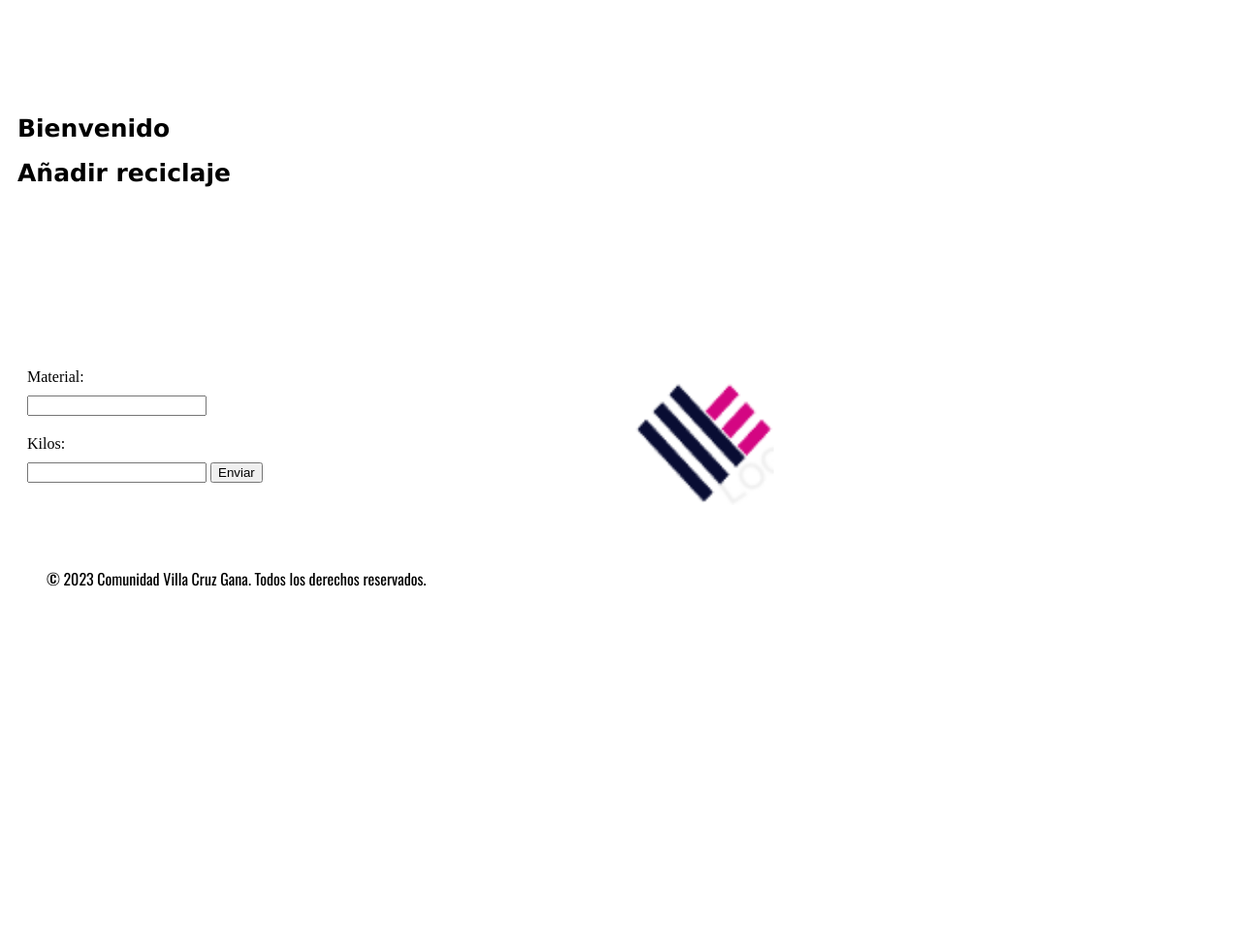
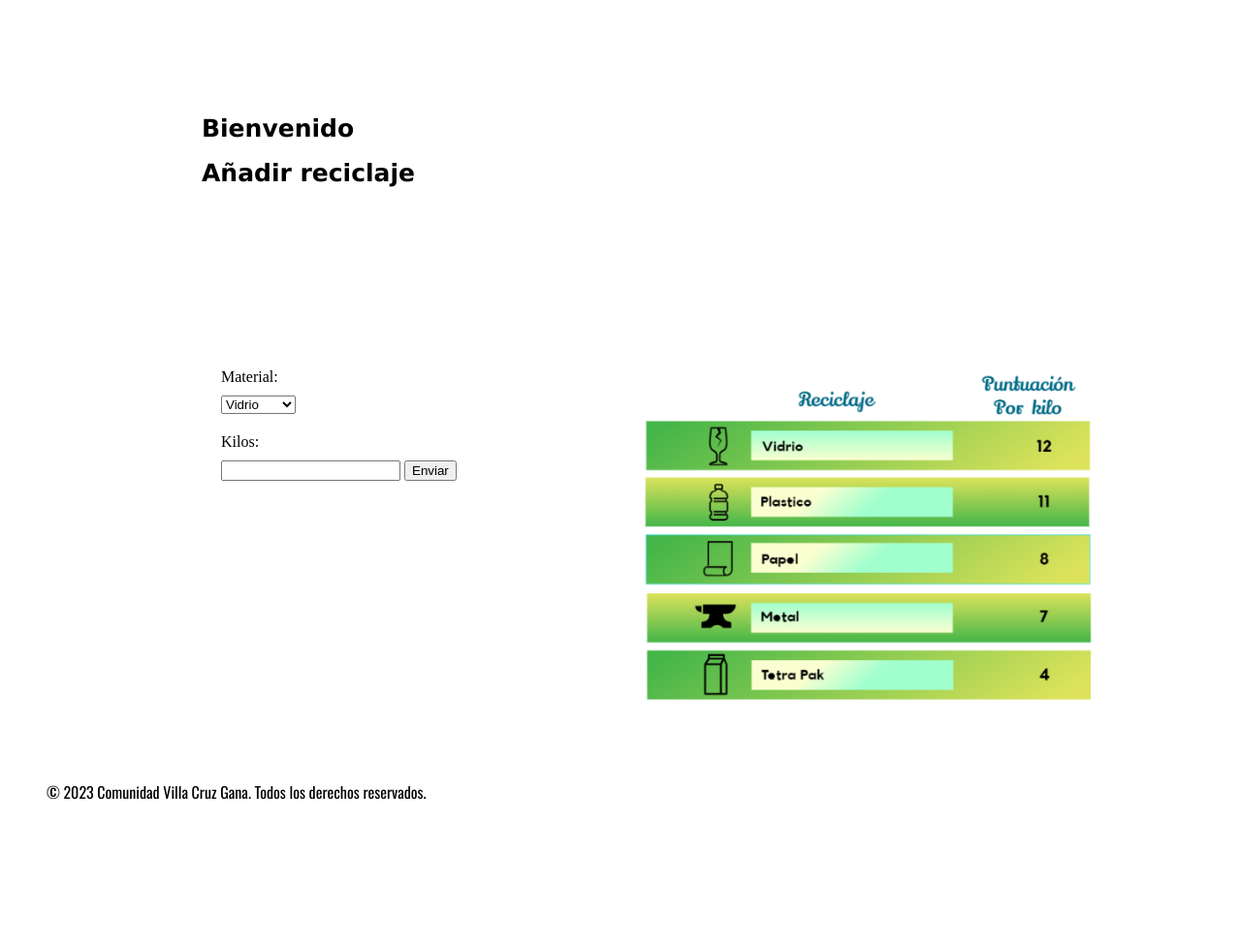
Before and after one commit to Nitratodesodio/miweb1, a Django app: template miweb1/miweb1/templates/login_success.html in a window 1280 px wide. Shown: the part 80-1059 px from the top of the page at 97% size. Before the commit the page ends 685 px from the top, so only its background shows below. Run offline with Django 4.2, Linux system fonts and the light colour scheme; the template is opened without the code that fills it, so the values that code supplies are empty.

Commit message:
Terminado

```diff
--- a/miweb1/miweb1/static/style.css
+++ b/miweb1/miweb1/static/style.css
@@ -147,11 +147,13 @@
 
   .fondosomos{
     width: 100%;
+    text-align: center;
   }
 
   .fondosomos h1{
    margin-top: 50px;
    height: auto;
+   text-align: center;
 
   }
   .fondosomos p{
@@ -168,7 +170,8 @@
   box-sizing: border-box;
  }
  .column img{
-  margin-left: 100px;
+  margin-left: 250px;
+  margin-bottom: 100px;
  }
 
  .content {
@@ -268,15 +271,33 @@
   font-family: Verdana, Geneva, sans-serif;
 }
 
+.contentfunciona{
+  margin-left: 150px;
+  margin-right: 150px;
+
+  }
+
+  .contentfunciona h3{
+    font-size: 35px;
+
+    }
+.contentfunciona p{
+    margin-left: 100px;
+    margin-right: 100px;
+
+  }
 .contentfunciona h1{
 font-size: 30px;
+
 }
 
 
 .contentfunciona img{
   width: 200px;
   height: auto;
+
 }
+
 .funciona{
   columns: 2;
 }
@@ -311,9 +332,13 @@
 }
 
 .usernot h1{
-
+margin-left: 200px;
   margin-top: 100px;
 }
+.h1reci{
+  margin-left: 200px;
+
+  }
 
 .container {
   display: flex;
@@ -323,6 +348,8 @@
 
 
 .form-container {
+  margin-left: 200px;
+  margin-right: 200px;
   flex: 1;
   columns: 2;
   padding: 20px;
@@ -340,5 +367,5 @@
   background-position: center;
 }
 .form-container img{
-  width: 150px;
+  width: 500px;
 }
--- a/miweb1/miweb1/templates/login_success.html
+++ b/miweb1/miweb1/templates/login_success.html
@@ -8,14 +8,22 @@
 
 <div class="usernot">
 <h1>Bienvenido {{ usuario.nombre }}</h1>
+
 </div>
-<h1>Añadir reciclaje</h1>
+<h1 class="h1reci">Añadir reciclaje</h1>
 <p></p>
 <div class="form-container">
 
         <div class="form-group">
             <label for="material">Material:</label>
-            <input type="text" id="material" name="material" required>
+            <select name="material">
+                <option value="Vidrio">Vidrio</option>
+                <option value="Plastico">Plastico</option>
+                <option value="Papel">Papel</option>
+                <option value="Metal">Metal</option>
+                <option value="Tetra pak">Tetra pak</option>
+              </select>
+
         </div>
         <div class="form-group">
             <label for="kilos">Kilos:</label>
@@ -23,7 +31,7 @@
             <input type="submit" value="Enviar">
         </div>
 
-        <img src="{% static 'img/logo2.png' %}" alt="Ñuñoa Recicla">
+        <img src="{% static 'img/Puntuacion.png' %}" alt="Ñuñoa Recicla">
 
 
 </div>
--- a/miweb1/miweb1/templates/ranking.html
+++ b/miweb1/miweb1/templates/ranking.html
@@ -6,8 +6,9 @@
 {% block body %}
 
 <section>
-    <h2>Rankings</h2>
+
     <div class="table-container">
+        <h2>Ranking</h2>
         <table>
             <thead>
                 <tr>
--- a/miweb1/miweb1/templates/servicios.html
+++ b/miweb1/miweb1/templates/servicios.html
@@ -6,9 +6,9 @@
 {% block body %}
 
 <section>
-    <h2>Nuestro servicio de rankings</h2>
+
     <div class="contentfunciona">
-
+      <h3>Nuestro servicio de rankings</h3>
        <h1>¿Como funciona?</h1>
        <div class="funciona">
        <p>En Villa Cruz Gana, hemos implementado un emocionante sistema de rankings para reconocer y recompensar el esfuerzo y compromiso de nuestros vecinos con el reciclaje. Este sistema está diseñado para motivar y promover una participación activa en nuestra comunidad sostenible.<p>
--- a/miweb1/miweb1/templates/somos.html
+++ b/miweb1/miweb1/templates/somos.html
@@ -3,9 +3,11 @@
 {% block title %}Quiénes somos{% endblock %}
 {% block body %}
     <section>
-        <h1>Quiénes somos</h1>
+
         <div class="fondosomos">
+
         <div class="content">
+            <h1>Quiénes somos</h1>
             <p>  <img src="{% static 'img/sus2.png' %}" alt="Ñuñoa Recicla"></p>
             <div class="text">
                 <p>En Villa Cruz Gana, somos una comunidad comprometida en abordar la problemática del escaso reciclaje en nuestros vecindarios. Nuestra meta es transformar nuestra comunidad en un modelo de sostenibilidad y cuidado ambiental.</p>
```
Also changed, not shown: miweb1/miweb1/templates/inicio.html (+9 -2 lines).
